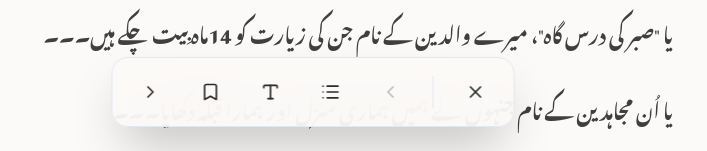
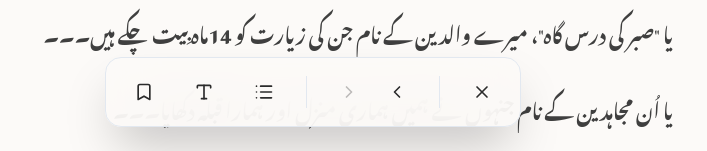
Before and after one commit to usmankhan4001/al-aqsa-flood, a React (Vite) app: page / in a window 1280 px wide. Both pictures are taken after a click on the button "سفر کا آغاز کریں". Shown: the part 649-800 px from the top of the page, without its empty margins (327-1034 px from the left). Built offline with nearby package versions, Linux system fonts and the light colour scheme; a web font is replaced by a local one.

Commit message:
Fix: Group reader navigation arrows and correct RTL logic

```diff
--- a/src/components/ReaderView.tsx
+++ b/src/components/ReaderView.tsx
@@ -231,14 +231,26 @@ export const ReaderView: React.FC<{ book: Book, state: AppState, updateState: an
 
         <div className="w-px h-8 bg-[var(--border-color)] mx-1" />
 
+        <div className="flex items-center gap-1 group">
+          <button
+            onClick={handleNextChapter}
+            disabled={currentChapterIndex === book.chapters.length - 1}
+            className="p-3 rounded-xl hover:bg-[var(--text-color)]/5 disabled:opacity-30 transition-colors"
+            title="Next Chapter"
+          >
+            <ChevronLeft size={20} />
+          </button>
           <button
             onClick={handlePrevChapter}
             disabled={currentChapterIndex === 0}
             className="p-3 rounded-xl hover:bg-[var(--text-color)]/5 disabled:opacity-30 transition-colors"
             title="Previous Chapter"
           >
-          <ChevronRight size={20} className="rtl:-scale-x-100" />
+            <ChevronRight size={20} />
           </button>
+        </div>
+
+        <div className="w-px h-8 bg-[var(--border-color)] mx-1" />
 
         <button onClick={() => setShowTOC(true)} className="p-3 rounded-xl hover:bg-[var(--text-color)]/5 transition-colors" title="Table of Contents">
           <List size={20} />
@@ -253,15 +265,6 @@ export const ReaderView: React.FC<{ book: Book, state: AppState, updateState: an
           {state.highlights.length > 0 && (
             <span className="absolute top-2 right-2 w-2 h-2 bg-[var(--accent-color)] rounded-full" />
           )}
-        </button>
-
-        <button
-          onClick={handleNextChapter}
-          disabled={currentChapterIndex === book.chapters.length - 1}
-          className="p-3 rounded-xl hover:bg-[var(--text-color)]/5 disabled:opacity-30 transition-colors"
-          title="Next Chapter"
-        >
-          <ChevronLeft size={20} className="rtl:-scale-x-100" />
         </button>
       </footer>
 
```
Lines whose indentation alone changed are shown as unchanged.
